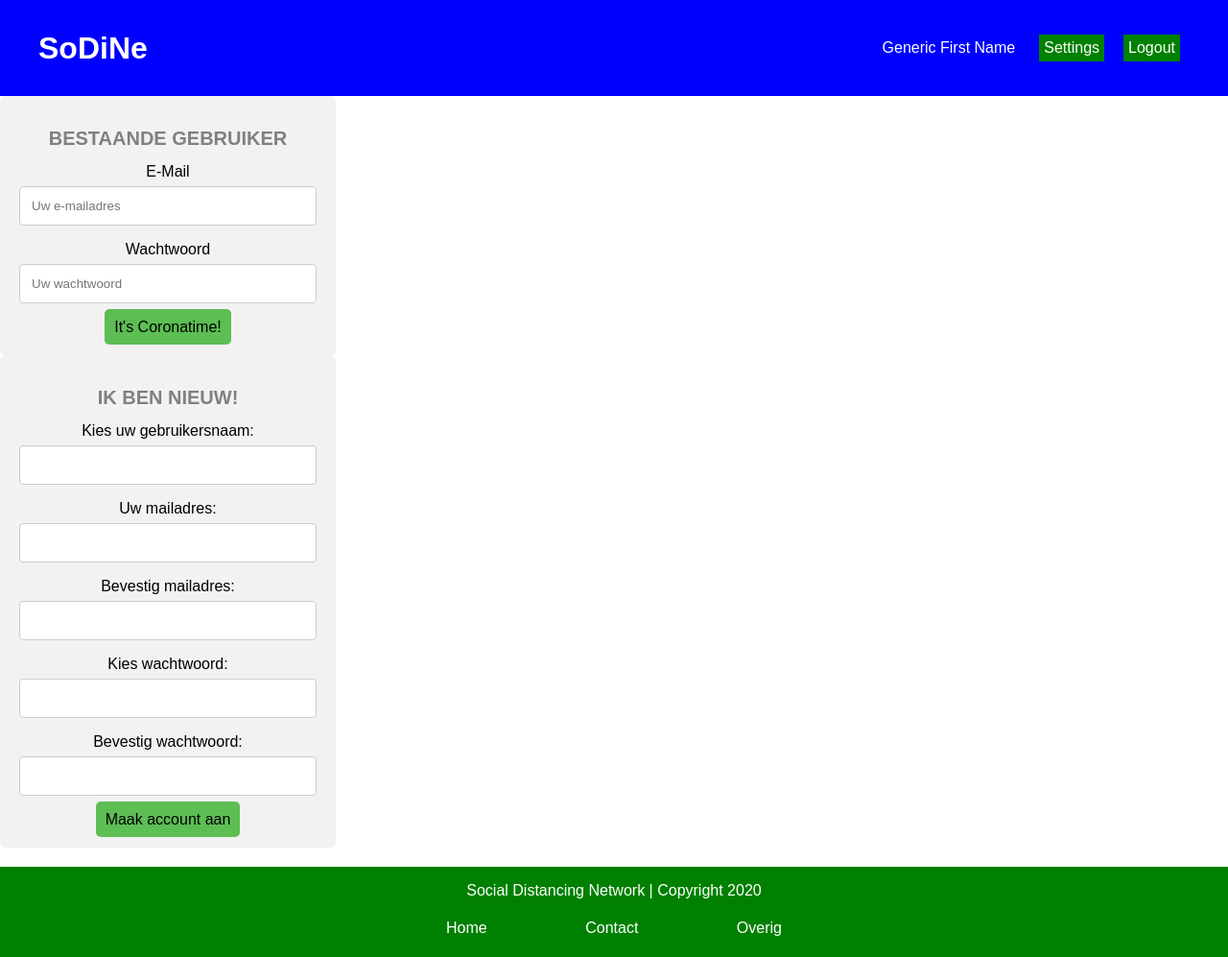
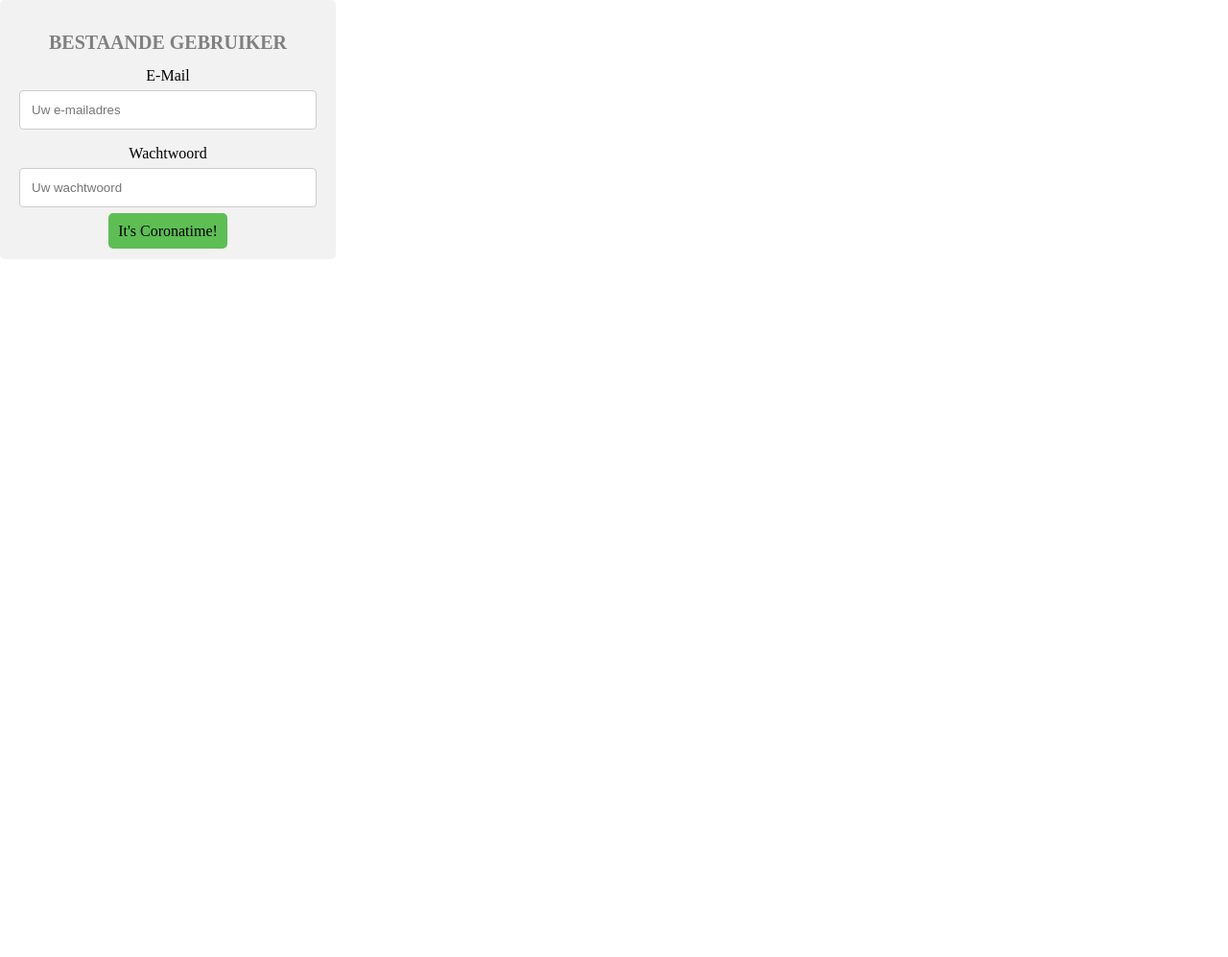
Before and after one commit to annedeg/project2.4, an Angular app: page /login in a window 1280 px wide. Shown: the whole page at 96% size. After the commit the page ends 800 px from the top, so only its background shows below. Built offline with nearby package versions, Linux system fonts and the light colour scheme.

Commit message:
Quick push before merge with master

```diff
--- a/package.json
+++ b/package.json
@@ -18,7 +18,7 @@
     "@angular/forms": "~9.1.4",
     "@angular/platform-browser": "~9.1.4",
     "@angular/platform-browser-dynamic": "~9.1.4",
-    "@angular/router": "~9.1.4",
+    "@angular/router": "^9.1.9",
     "rxjs": "~6.5.4",
     "tslib": "^1.10.0",
     "zone.js": "~0.10.2"
--- a/src/app/app.component.html
+++ b/src/app/app.component.html
@@ -1,4 +1 @@
-<app-header></app-header>
-<app-login-menu></app-login-menu>
-<app-register-menu></app-register-menu>
-<app-footer></app-footer>
+<router-outlet></router-outlet>
--- a/src/app/app.module.ts
+++ b/src/app/app.module.ts
@@ -5,6 +5,7 @@ import { FormsModule } from '@angular/forms'
 import { AppComponent } from './app.component';
 import { GeneralComponentsModule } from './general-components/general-components.module';
 import { LoginMenuModule } from './login-menu/login-menu.module';
+import { AppRoutingModule } from './app-routing.module';
 
 @NgModule({
   declarations: [
@@ -14,7 +15,8 @@ import { LoginMenuModule } from './login-menu/login-menu.module';
     BrowserModule,
     GeneralComponentsModule,
     LoginMenuModule,
-    FormsModule
+    FormsModule,
+    AppRoutingModule
   ],
   providers: [],
   bootstrap: [AppComponent]
--- a/src/app/login-menu/login-menu.module.ts
+++ b/src/app/login-menu/login-menu.module.ts
@@ -3,6 +3,7 @@ import { CommonModule } from '@angular/common';
 import { LoginMenuComponent } from './login-menu/login-menu.component';
 import { RegisterMenuComponent } from './register-menu/register-menu.component';
 import { FormsModule } from '@angular/forms';
+import { RouterModule } from '@angular/router'
 
 
 @NgModule({
@@ -10,7 +11,8 @@ import { FormsModule } from '@angular/forms';
   exports: [LoginMenuComponent, RegisterMenuComponent],
   imports: [
     CommonModule,
-    FormsModule
+    FormsModule,
+    RouterModule
   ]
 })
 export class LoginMenuModule { }
--- a/src/app/login-menu/login-menu/login-menu.component.html
+++ b/src/app/login-menu/login-menu/login-menu.component.html
@@ -1,5 +1,6 @@
 <div class="container">
-    <h1>BESTAANDE GEBRUIKER {{result}}</h1>
+    <h1>BESTAANDE GEBRUIKER</h1>
+    <h1 style="color:red">{{message}}</h1>
 
     <label>E-Mail</label>
     <input type="text" [(ngModel)]="mail" placeholder="Uw e-mailadres">
--- a/src/app/login-menu/login-menu/login-menu.component.ts
+++ b/src/app/login-menu/login-menu/login-menu.component.ts
@@ -1,4 +1,5 @@
 import { Component, OnInit, Input } from '@angular/core';
+import { RouterModule, Router } from '@angular/router';
 
 @Component({
   selector: 'app-login-menu',
@@ -10,7 +11,8 @@ export class LoginMenuComponent implements OnInit {
 
   mail: string = "";
   password: string = "";
-  result: string = "";
+  message: string = "";
+  router: Router;
 
   constructor() { }
 
@@ -22,8 +24,8 @@ export class LoginMenuComponent implements OnInit {
     mockDetails.forEach(element => {
       if (element[0] == this.mail && element[1]  == this.password) validated = true;
     });
-    if (validated) this.result = "Haxx0red";
-    else this.result = "Incorrect details";
+    if (validated) this.router.navigate(['header']);
+    else this.message = "Gegevens onjuist";
   }
 
   validateResponsesDATABASE() {
@@ -33,7 +35,6 @@ export class LoginMenuComponent implements OnInit {
     xmlHttp.send( null );
     return xmlHttp.responseText;
   }
-
 }
 
 const mockDetails = [
```
Also changed, not shown: src/app/app-routing.module.ts (added, +25 -0 lines), 1 other file (tests, documents, lock files or other folders).
